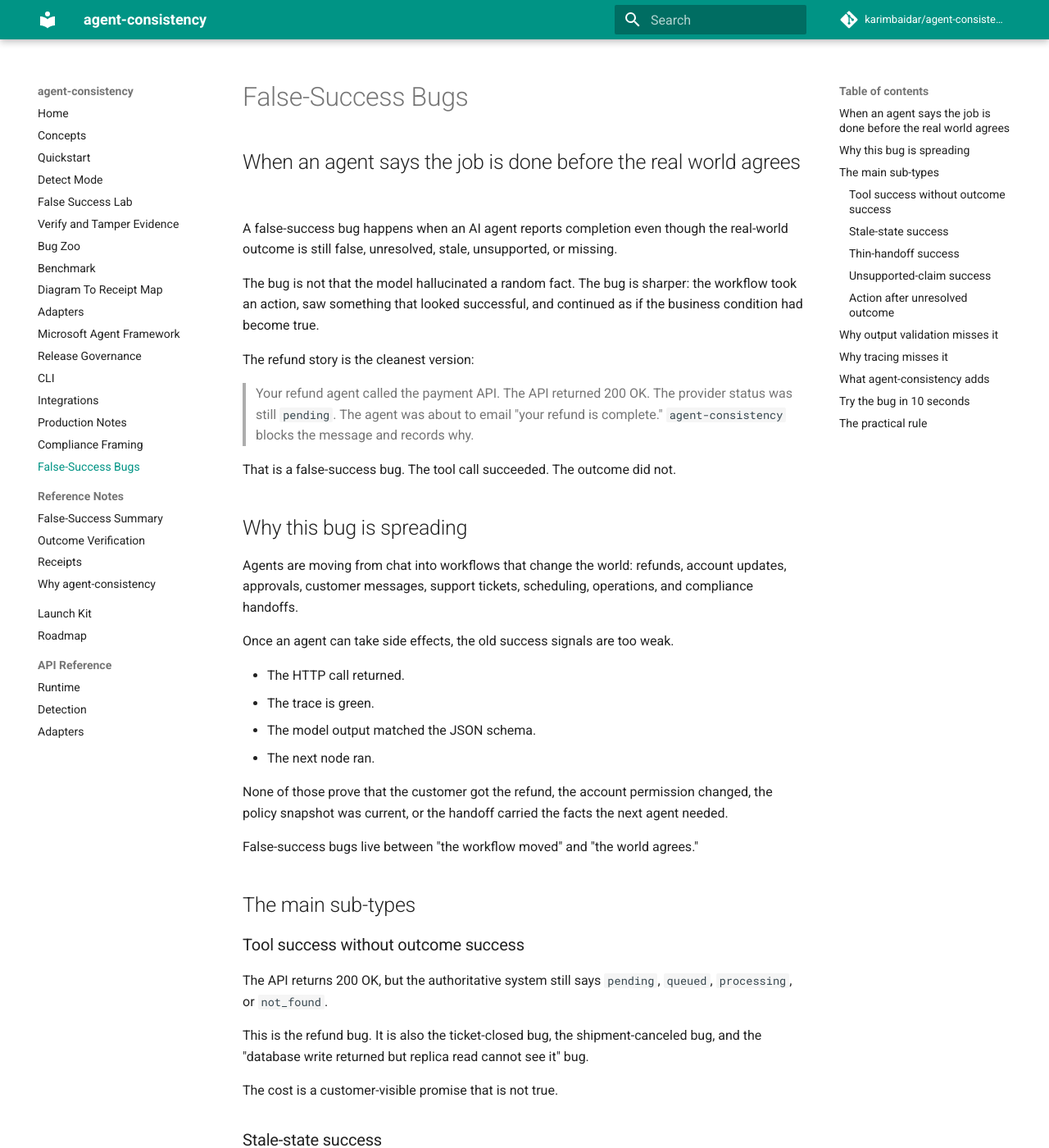
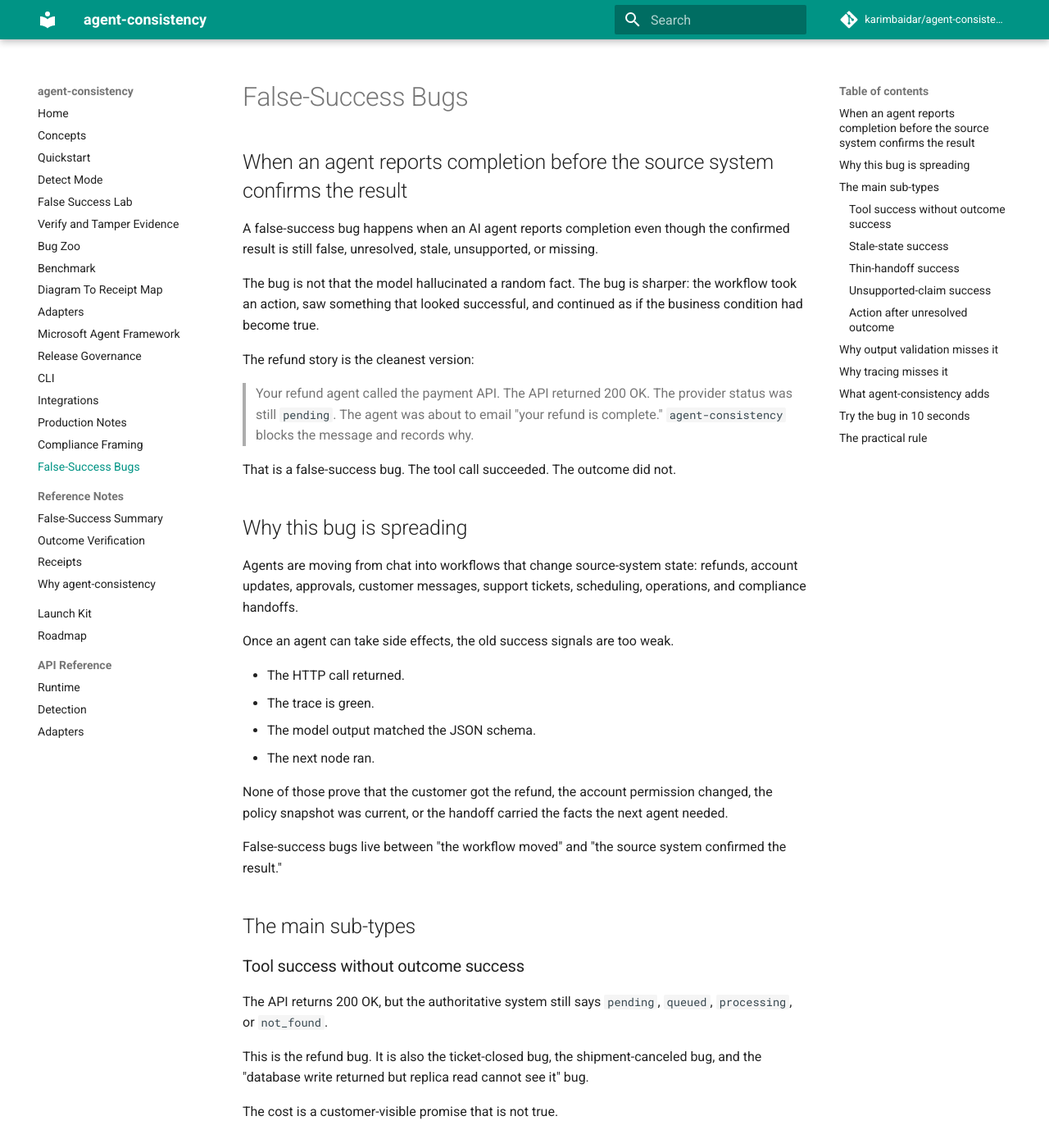
Before and after one commit to karimbaidar/agent-consistency, an MkDocs documentation site: the page built from docs/false-success-bugs.md, in a window 1280 px wide and 1400 px high. Shown: the whole window at 82% size. Built offline with MkDocs 1.6.1 and Material for MkDocs 9.7.7, drawn with Linux system fonts in a browser that asks for light colours; comment, search, counter and statistics services are not loaded; some of the changed text lies outside the part shown.

Commit message:
Use confirmed-result wording in false-success docs

```diff
--- a/docs/false-success-bugs.md
+++ b/docs/false-success-bugs.md
@@ -1,9 +1,9 @@
 # False-Success Bugs
 
-## When an agent says the job is done before the real world agrees
+## When an agent reports completion before the source system confirms the result
 
 A false-success bug happens when an AI agent reports completion even though the
-real-world outcome is still false, unresolved, stale, unsupported, or missing.
+confirmed result is still false, unresolved, stale, unsupported, or missing.
 
 The bug is not that the model hallucinated a random fact. The bug is sharper:
 the workflow took an action, saw something that looked successful, and continued
@@ -19,9 +19,9 @@ That is a false-success bug. The tool call succeeded. The outcome did not.
 
 ## Why this bug is spreading
 
-Agents are moving from chat into workflows that change the world: refunds,
-account updates, approvals, customer messages, support tickets, scheduling,
-operations, and compliance handoffs.
+Agents are moving from chat into workflows that change source-system state:
+refunds, account updates, approvals, customer messages, support tickets,
+scheduling, operations, and compliance handoffs.
 
 Once an agent can take side effects, the old success signals are too weak.
 
@@ -34,7 +34,8 @@ None of those prove that the customer got the refund, the account permission
 changed, the policy snapshot was current, or the handoff carried the facts the
 next agent needed.
 
-False-success bugs live between "the workflow moved" and "the world agrees."
+False-success bugs live between "the workflow moved" and "the source system
+confirmed the result."
 
 ## The main sub-types
 
@@ -93,7 +94,7 @@ The cost is a workflow that knew enough to be suspicious and continued anyway.
 Output validation answers a useful question: did the model produce the shape we
 expected?
 
-It does not answer whether the world changed.
+It does not answer whether the source system confirmed the result.
 
 Valid JSON can say:
 
@@ -141,8 +142,8 @@ Run the **Pending refund** scenario. The naive flow sends the completed-refund
 message. The protected flow blocks the message because `refund_settled` was not
 verified.
 
-That is the category in one frame: the tool returned, but the business outcome
-was still false.
+That is the category in one frame: the tool returned, but the confirmed result
+was still missing.
 
 ## The practical rule
 
```
